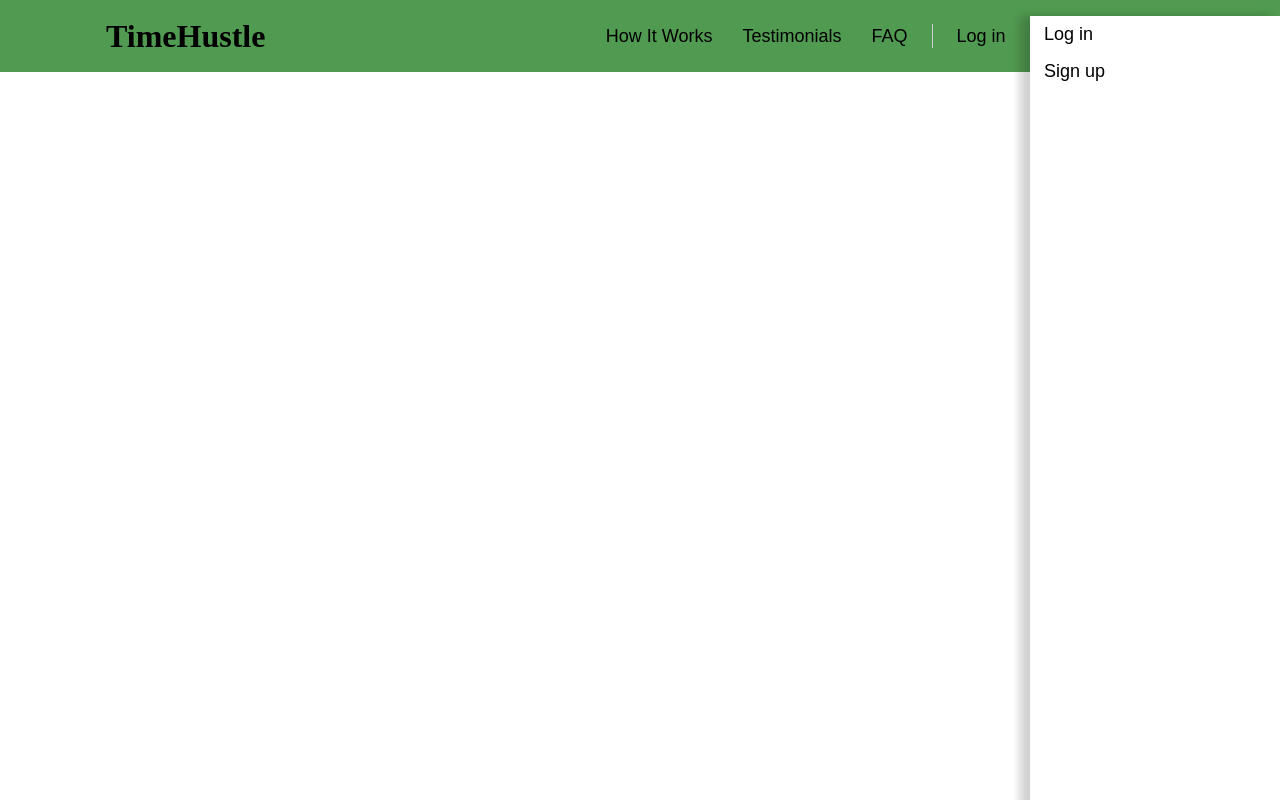
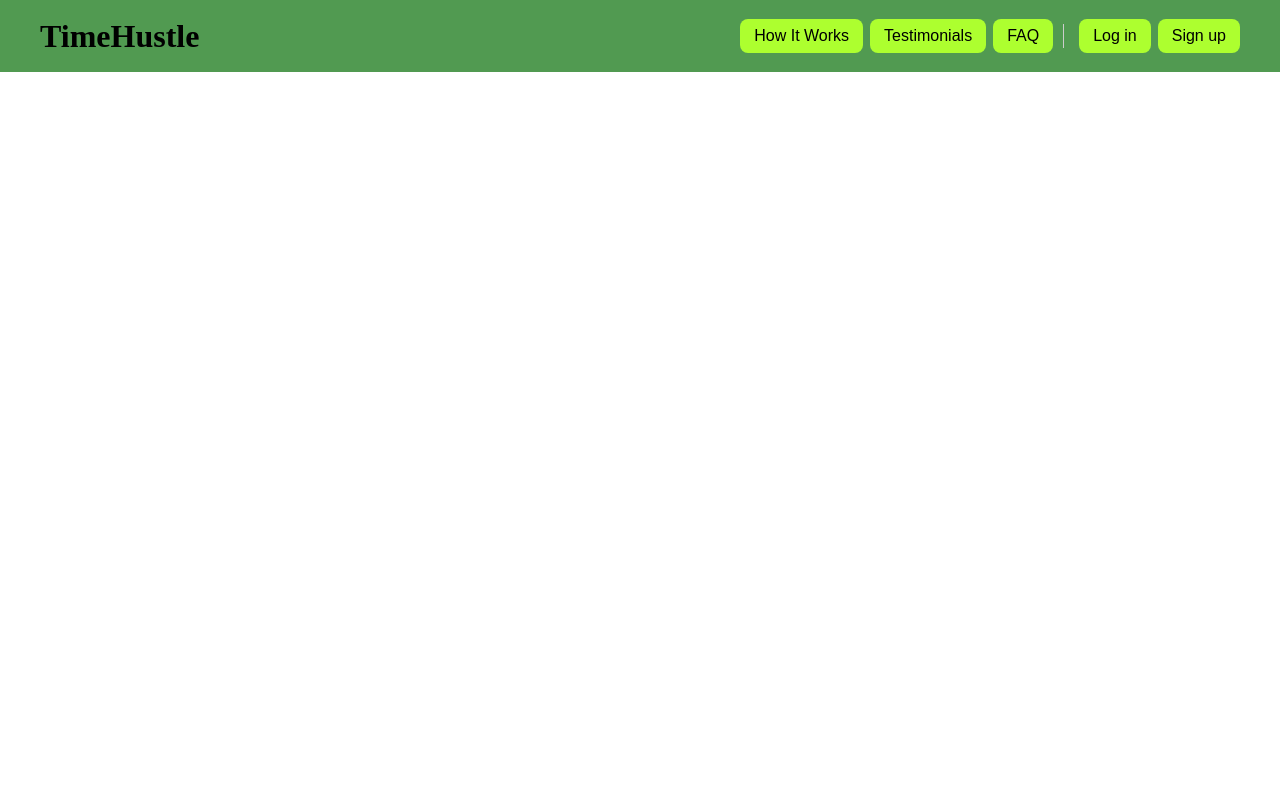
Before and after one commit to PiyushDaulatkar/hustlemode-web, an Angular app: page / in a window 1280 px wide. Built offline with nearby package versions, Linux system fonts and the light colour scheme.

Commit message:
86cyct7w9 Add navbar drawer

```diff
--- a/src/app/landing-page/header/header.component.css
+++ b/src/app/landing-page/header/header.component.css
@@ -1,12 +1,9 @@
-div {
-  background-color: rgb(81, 154, 81);
-}
-
 .header {
   height: 72px;
   display: flex;
   justify-content: space-between;
-  padding: 0px 106px;
+  padding: 0px var(--padding-landing-page);
+  background-color: rgb(81, 154, 81);
   align-items: center;
 }
 
@@ -16,7 +13,12 @@ align-items: center;
   gap: 0px 2px;
 }
 
-.navbar-item1, .navbar-item2 {
+.navbar button{
+  margin-left: 5px;
+}
+
+.navbar-item1,
+.navbar-item2 {
   display: flex;
   align-items: center;
   gap: 2px;
@@ -29,6 +31,7 @@ button {
   padding: 8px 14px;
   box-sizing: border-box;
   border: none;
+  background-color: greenyellow;
 }
 
 button:hover {
@@ -42,32 +45,77 @@ ul {
 
 span {
   text-align: center;
-  font-size: 18px;
+  font-size: 16px;
   display: block;
 }
 
-.divider {
+.verticalDivider {
   width: 1px;
   background-color: #ccc;
   height: 24px;
   margin: 0px 8px;
 }
 
-.sidebar-item1, .sidebar-item2 {
-position: fixed;
-top: 0;
-right: 0;
-height: 100vh;
-width: 250px;
-z-index: 999;
-background-color: white;
-box-shadow: -10px 0 10px rgba(0,0,0,0.1);
+.menuIcon {
+  display: none;
+}
+
+.navbarDrawer {
   display: flex;
   flex-direction: column;
-align-items: flex-start;
-justify-content: flex-start;
+  padding: 20px 26px;
+  background-color: #b6f5cc;
 }
 
-.sidebar-item1 li {
-width: 100%;
+.horizontalDivider {
+  height: 1px;
+  background-color: #010101;
+  width: auto;
+  flex-shrink: 0;
 }
+
+.navbarDrawer button {
+  padding: 10px 18px;
+}
+
+.navbarDrawer__verticalList {
+  display: flex;
+  flex-direction: column;
+}
+
+.navbarDrawer__verticalList button {
+  text-align: left;
+  margin: 10px 0px;
+}
+
+.navbarDrawer__verticalList button span {
+  text-align: left;
+}
+
+.navbarDrawer__horizontalList {
+  display: flex;
+  justify-content: space-around;
+}
+
+.navbarDrawer__horizontalList button {
+  flex: 1 1 50%;
+  margin: 10px 0px;
+}
+
+.navbarDrawer__horizontalList button:first-child {
+  margin-right: 12px;
+}
+
+.isVisible {
+  display: none;
+}
+
+@media screen and (max-width: 926px) {
+  .navbar {
+    display: none;
+  }
+
+  .menuIcon {
+    display: inline-block;
+  }
+}
--- a/src/app/landing-page/header/header.component.html
+++ b/src/app/landing-page/header/header.component.html
@@ -12,30 +12,8 @@
         <button><span>FAQ</span></button>
       </li>
     </ul>
-    <div class="divider"></div>
+    <div class="verticalDivider"></div>
     <ul class="navbar-item2">
-      <li>
-        <button><span>Log in</span></button>
-      </li>
-      <li>
-        <button><span>Sign up</span></button>
-      </li>
-      <li>
-        <button>Menu</button>
-      </li>
-    </ul>
-    <ul class="sidebar-item1">
-      <li>
-        <button><span>How It Works</span></button>
-      </li>
-      <li>
-        <button><span>Testimonials</span></button>
-      </li>
-      <li>
-        <button><span>FAQ</span></button>
-      </li>
-    </ul>
-    <ul class="sidebar-item2">
       <li>
         <button><span>Log in</span></button>
       </li>
@@ -44,4 +22,23 @@
       </li>
     </ul>
   </div>
+  <div class="menuIcon">
+    @if (isDrawerHidden) {
+      <button (click)="toggleNavbarDrawer($event)">Menu</button>
+    } @else {
+      <button (click)="toggleNavbarDrawer($event)">Menuback</button>
+    }
+  </div>
 </div>
+<div class="navbarDrawer" [class.isVisible]="isDrawerHidden">
+  <div class="navbarDrawer__verticalList">
+    <button><span>List 1</span></button>
+    <button><span>List 2</span></button>
+    <button><span>List 3</span></button>
+  </div>
+  <div class="horizontalDivider"></div>
+  <div class="navbarDrawer__horizontalList">
+    <button><span>Log in</span></button>
+    <button><span>Start for free</span></button>
+  </div>
+</div>
--- a/src/app/landing-page/header/header.component.ts
+++ b/src/app/landing-page/header/header.component.ts
@@ -5,8 +5,12 @@ import { Component } from '@angular/core';
   standalone: true,
   imports: [],
   templateUrl: './header.component.html',
-  styleUrl: './header.component.css'
+  styleUrl: './header.component.css',
 })
 export class HeaderComponent {
+  isDrawerHidden: boolean = true;
 
+  toggleNavbarDrawer(event: Event) {
+    this.isDrawerHidden = !this.isDrawerHidden;
+  }
 }
--- a/src/styles.css
+++ b/src/styles.css
@@ -2,3 +2,7 @@
 body {
   margin: 0;
 }
+
+:root {
+  --padding-landing-page: 40px;
+}
```
Lines whose indentation alone changed are shown as unchanged.
